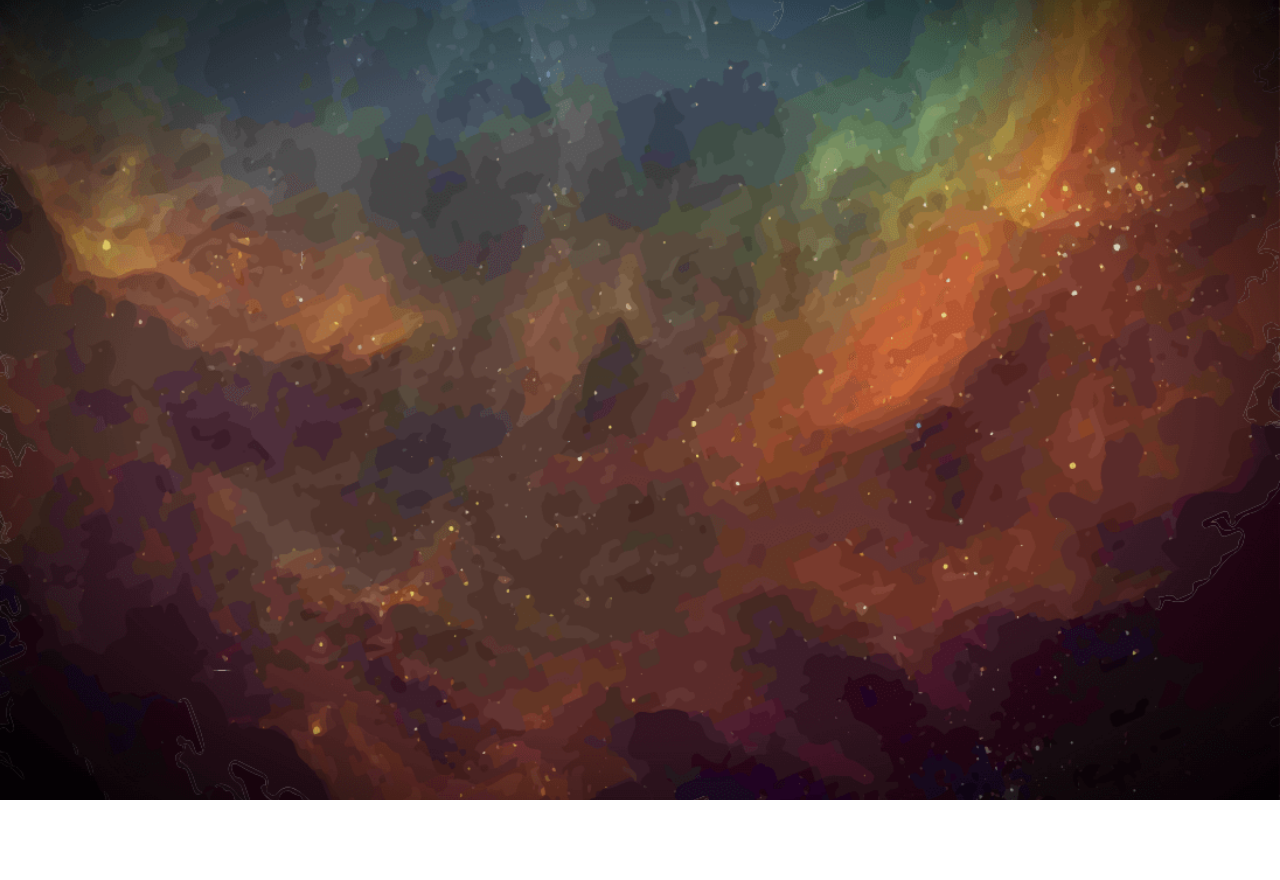
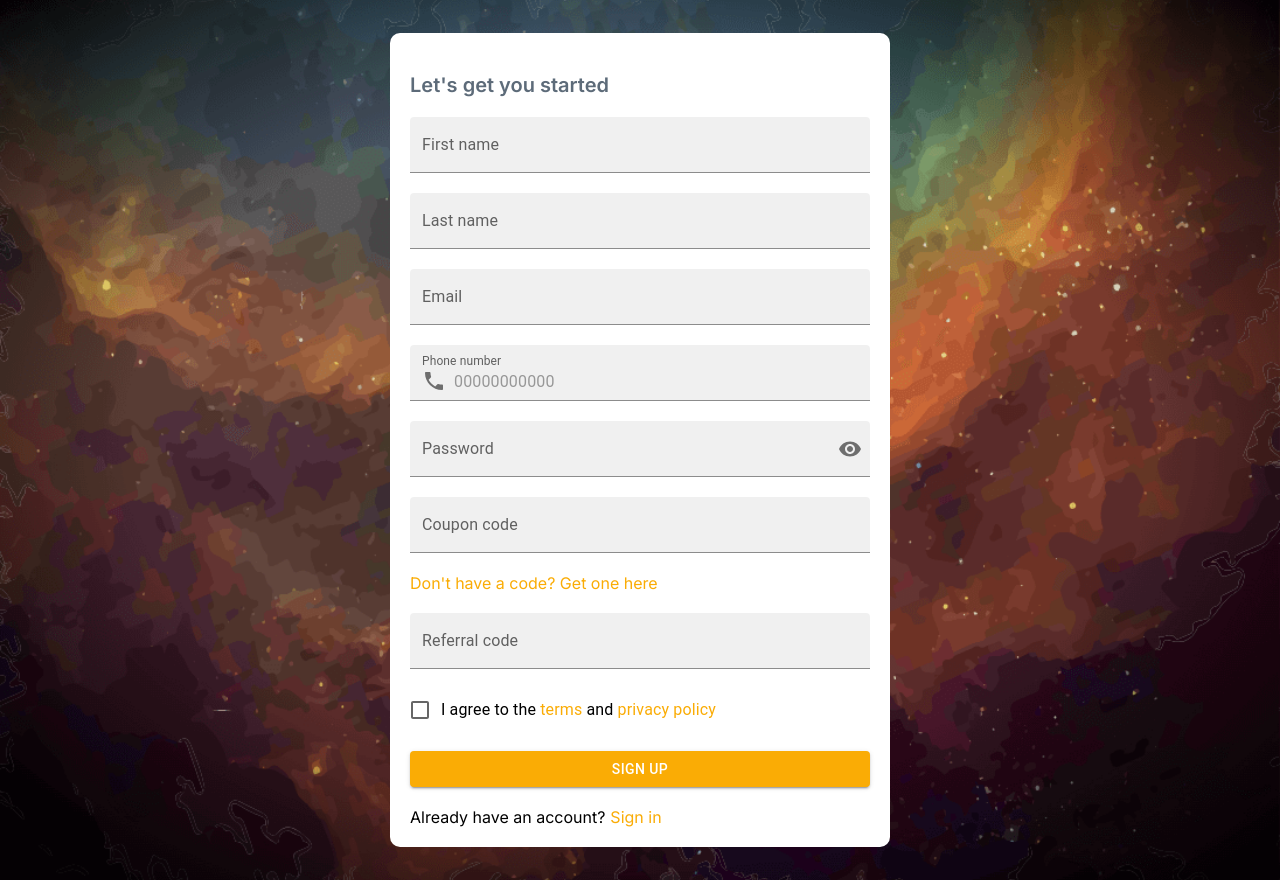
Before and after one commit to Weeyba/front-end, a React (Create React App) app: page /signup in a window 1280 px wide. Before the commit the page ends 800 px from the top, so only its background shows below. Built offline with nearby package versions, Linux system fonts and the light colour scheme.

Commit message:
added the sign up screen changes

```diff
--- a/src/components/Header/Header.js
+++ b/src/components/Header/Header.js
@@ -13,7 +13,7 @@ import {
 import { css } from "styled-components";
 
 export default function Header() {
-  const [isOpen, setIsOpen] = useState(true);
+  const [isOpen, setIsOpen] = useState(false);
   const handleToggle = () => {
     setIsOpen(!isOpen);
   };
--- a/src/pages/authentication/SignUp.js
+++ b/src/pages/authentication/SignUp.js
@@ -1,13 +1,14 @@
 import { Visibility, VisibilityOff } from "@mui/icons-material";
-import { Button, IconButton, InputAdornment } from "@mui/material";
+import PhoneIcon from "@mui/icons-material/Phone";
+import { IconButton, InputAdornment } from "@mui/material";
+import Checkbox from "@mui/material/Checkbox";
+import FormControlLabel from "@mui/material/FormControlLabel";
 import { Formik } from "formik";
 import React, { useState } from "react";
 import * as yup from "yup";
 import TextInput from "../../components/Input/TextInput";
+import { CustomButton } from "./Login";
 import { AuthBodyContainer, AuthContainer } from "./auth.styled";
-import styled from "@emotion/styled";
-import { Colors } from "../../components/Colors/Colors";
-import { CustomButton } from "./Login";
 
 const phoneRegExp =
   /^((\\+[1-9]{1,4}[ \\-]*)|(\\([0-9]{2,3}\\)[ \\-]*)|([0-9]{2,4})[ \\-]*)*?[0-9]{3,4}?[ \\-]*[0-9]{3,4}?$/;
@@ -31,14 +32,182 @@ const signUpSchema = yup.object().shape({
     .string()
     .required()
     .label("Password")
+    .min(17, "Seems a bit short")
+    .max(17, "That's a lot"),
+  couponCode: yup
+    .string()
+    .required()
+    .label("Coupon code")
     .min(8, "Seems a bit short"),
-  referral_code: yup.string().label("Referral code"),
+  referralCode: yup.string().label("Referral code"),
 });
 
 export default function SignUp() {
+  const [showPassword, setShowPassword] = useState(false);
+  const [checked, setChecked] = useState(false);
+
+  const handleChange = (event) => {
+    setChecked(event.target.checked);
+  };
+
+  const handleClickShowPassword = () => {
+    setShowPassword((prev) => !prev);
+  };
+
+  const handleMouseDownPassword = (event) => {
+    event.preventDefault();
+  };
   return (
     <AuthContainer>
+      <AuthBodyContainer>
+        <div className="authHeading">
+          <h2>Let's get you started</h2>
+        </div>
+        <div>
+          <Formik
+            initialValues={{
+              firstName: "",
+              lastName: "",
+              email: "",
+              password: "",
+              phone: "",
+              couponCode: "",
+              referralCode: "",
+            }}
+            onSubmit={async (values, actions) => {
+              console.log(values);
+            }}
+            validationSchema={signUpSchema}
+          >
+            {(formikProps) => (
+              <div className="authForm">
+                <div className="textInputContainer">
+                  <TextInput
+                    id="firstName"
+                    label="First name"
+                    placeholder="John"
+                    formikProps={formikProps}
+                    formikKey="firstName"
+                    value={formikProps.values.firstName}
+                    type="text"
+                  />
+                  <TextInput
+                    id="lastName"
+                    label="Last name"
+                    placeholder="Doe"
+                    formikProps={formikProps}
+                    formikKey="lastName"
+                    value={formikProps.values.lastName}
+                    type="text"
+                  />
+                  <TextInput
+                    id="email"
+                    label="Email"
+                    placeholder="johndoe@example.com"
+                    formikProps={formikProps}
+                    formikKey="email"
+                    value={formikProps.values.email}
+                    type="email"
+                  />
+                  <TextInput
+                    id="phone"
+                    label="Phone number"
+                    placeholder="00000000000"
+                    formikProps={formikProps}
+                    formikKey="phone"
+                    value={formikProps.values.phone}
+                    type="number"
+                    InputProps={{
+                      startAdornment: (
+                        <InputAdornment position="start">
+                          <PhoneIcon />
+                        </InputAdornment>
+                      ),
+                    }}
+                  />
 
+                  <TextInput
+                    id="password"
+                    label="Password"
+                    formikProps={formikProps}
+                    formikKey="password"
+                    placeholder="*********"
+                    value={formikProps.values.password}
+                    type={showPassword ? "text" : "password"}
+                    InputProps={{
+                      endAdornment: (
+                        <InputAdornment position="end">
+                          <IconButton
+                            aria-label="toggle password visibility"
+                            onClick={handleClickShowPassword}
+                            onMouseDown={handleMouseDownPassword}
+                            edge="end"
+                          >
+                            {showPassword ? <VisibilityOff /> : <Visibility />}
+                          </IconButton>
+                        </InputAdornment>
+                      ),
+                    }}
+                  />
+
+                  <TextInput
+                    id="couponCode"
+                    label="Coupon code"
+                    placeholder="xxx-xxxx-xxxx-xxxx"
+                    formikProps={formikProps}
+                    formikKey="couponCode"
+                    value={formikProps.values.couponCode}
+                    type="text"
+                  />
+
+                  <a href="#" className="forgotPassword">
+                    Don't have a code? Get one here
+                  </a>
+
+                  <TextInput
+                    id="referralCode"
+                    label="Referral code"
+                    placeholder="@JohnDoe"
+                    formikProps={formikProps}
+                    formikKey="referralCode"
+                    value={formikProps.values.referralCode}
+                    type="text"
+                  />
+
+                  <FormControlLabel
+                    control={
+                      <Checkbox
+                        checked={checked}
+                        onChange={handleChange}
+                        color="primary"
+                      />
+                    }
+                    label={
+                      <span>
+                        I agree to the <a href="#">terms</a> and{" "}
+                        <a href="#">privacy policy</a>
+                      </span>
+                    }
+                  />
+                </div>
+
+                <CustomButton
+                  onClick={() => {
+                    formikProps.handleSubmit();
+                  }}
+                  variant="contained"
+                >
+                  Sign up
+                </CustomButton>
+                <div className="formCTA">
+                  <p>Already have an account?</p>
+                  <a href="/login">Sign in</a>
+                </div>
+              </div>
+            )}
+          </Formik>
+        </div>
+      </AuthBodyContainer>
     </AuthContainer>
-  )
+  );
 }
--- a/src/pages/authentication/auth.styled.js
+++ b/src/pages/authentication/auth.styled.js
@@ -6,7 +6,7 @@ const AuthContainer = styled.div`
   background-image: url(${BackgroundImage});
   background-size: cover;
   background-position: center;
-  height: 100vh;
+  height: 110vh;
   display: flex;
   align-items: center;
   justify-content: center;
```
